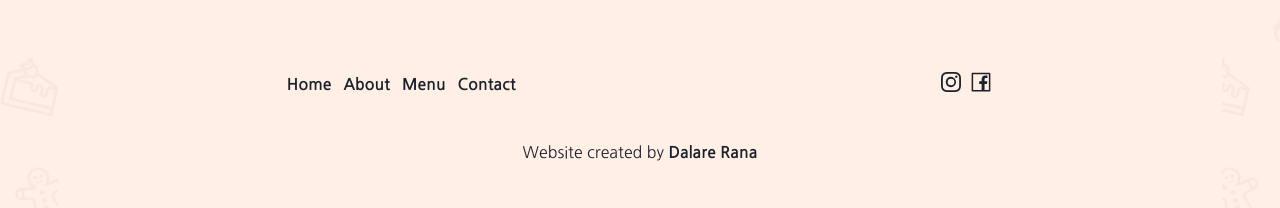
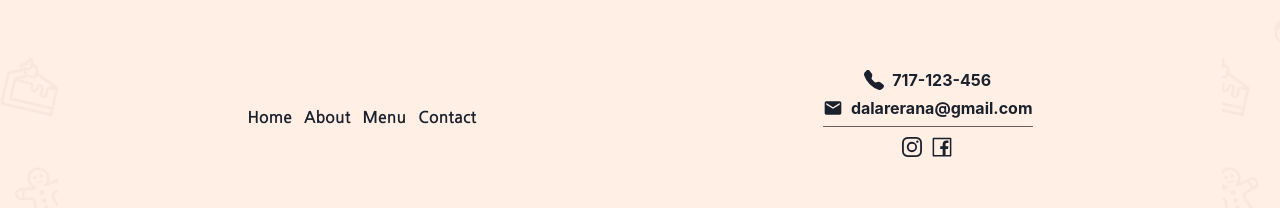
Before and after one commit to DalareR/BakingBliss, a React (Vite) app: page / in a window 1280 px wide. Shown: the part 1750-1958 px from the top of the page. Built offline with nearby package versions, Linux system fonts and the light colour scheme.

Commit message:
change hover content height on Nav

```diff
--- a/src/components/Footer.tsx
+++ b/src/components/Footer.tsx
@@ -1,13 +1,23 @@
-import { Flex, HStack, Icon, Text } from "@chakra-ui/react";
+import {
+  Divider,
+  Flex,
+  HStack,
+  Heading,
+  Icon,
+  Stack,
+  Text,
+  VStack,
+} from "@chakra-ui/react";
 import { AiOutlineFacebook } from "react-icons/ai";
-import { BsInstagram } from "react-icons/bs";
+import { BsInstagram, BsTelephoneFill } from "react-icons/bs";
+import { MdEmail } from "react-icons/md";
 import { Link } from "react-router-dom";
 
 export default function Footer() {
   return (
     <Flex direction="column" gap="5" align="center" p="5% 0" bg="brand.50">
       <HStack justify="space-around" p="5" w="100%">
-        <Flex direction={{ base: "column", md: "row" }} gap="3">
+        <Flex display={{ base: "none", md: "flex" }} gap="3">
           <Link to="/">
             <Text fontWeight="bold">Home</Text>
           </Link>
@@ -21,6 +31,18 @@ export default function Footer() {
             <Text fontWeight="bold">Contact</Text>
           </Link>
         </Flex>
+        <VStack>
+          <VStack>
+            <HStack>
+              <Icon as={BsTelephoneFill} boxSize="5" />
+              <Heading size="sm">717-123-456</Heading>
+            </HStack>
+            <HStack>
+              <Icon as={MdEmail} boxSize="5" />
+              <Heading size="sm">dalarerana@gmail.com</Heading>
+            </HStack>
+          </VStack>
+          <Divider borderColor="black" />
           <HStack>
             <Link to="/">
               <Icon
@@ -38,6 +60,7 @@ export default function Footer() {
               />
             </Link>
           </HStack>
+        </VStack>
       </HStack>
       <Text>
         Website created by{" "}
--- a/src/components/NavBar.tsx
+++ b/src/components/NavBar.tsx
@@ -76,7 +76,7 @@ export default function NavBar() {
                     hoveredItem === item.name || selectedItem === item.name
                       ? "100%"
                       : 0,
-                  height: "3px",
+                  height: "2px",
                   bg: "black",
                   transition: "all .3s ease",
                 }}
```
Lines whose indentation alone changed are shown as unchanged.
